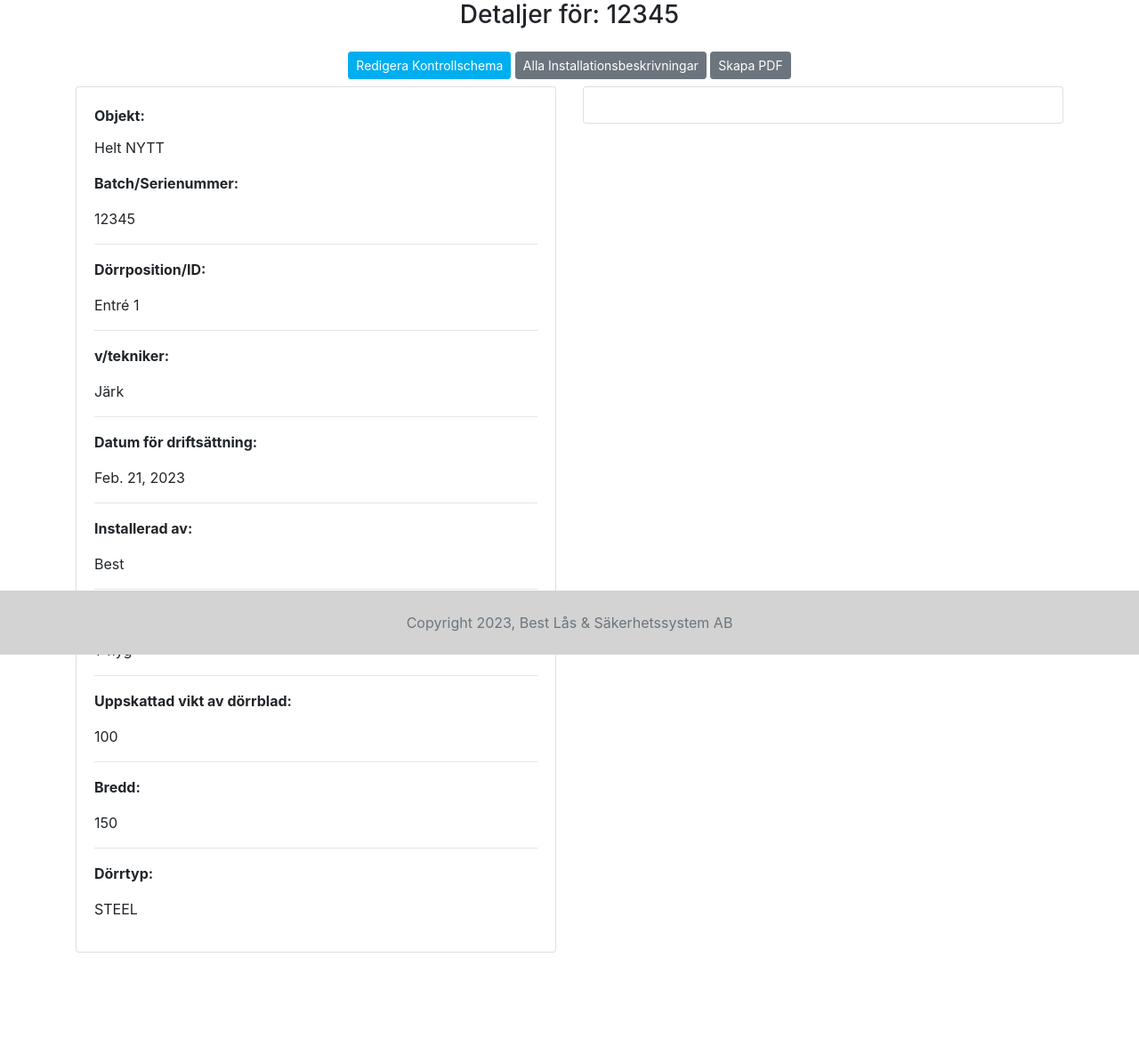
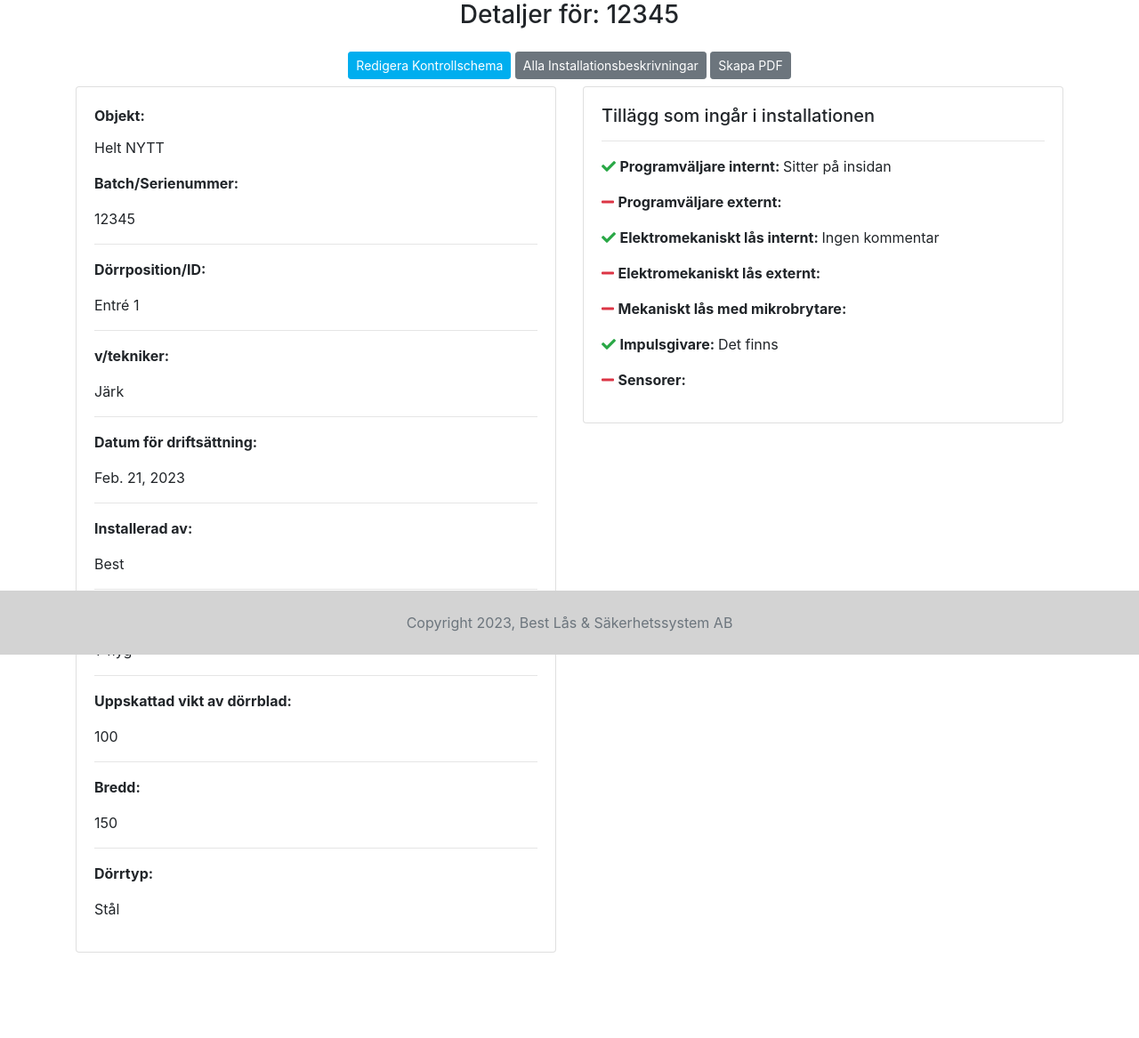
Before and after one commit to spangen87/docu-sign, a Django app: page /forms/installationsbeskrivning_detaljer/1 in a window 1280 px wide. Shown: the part 64-1231 px from the top of the page at 89% size. Run offline with Django 3.2, Linux system fonts and the light colour scheme; a user stored in the database is signed in; data comes from the database, SQL or seed files in the repository; some libraries are stand-ins or nearby versions.

Commit message:
feat: Render out boolean choices to template

```diff
--- a/door_automation_forms/templates/door_automation_forms/installationsbeskrivning_detaljer.html
+++ b/door_automation_forms/templates/door_automation_forms/installationsbeskrivning_detaljer.html
@@ -50,14 +50,78 @@
                     <p> {{ description.width }}</p>
                     <hr>
                     <p><strong>Dörrtyp:</strong></p>
-                    <p> {{ description.kind_of_door }}</p>
+                    <p> {{ description.get_kind_of_door_display }}</p>
                 </div>
             </div>
         </div>
         <div class="col-12 col-md-6 text-left mx-auto mb-5">
             <div class="card mb-5">
                 <div class="card-body">
-
+                    <h5>Tillägg som ingår i installationen</h5>
+                    <hr>
+                    <p>{% if description.program_selector_internal %}
+                        <i class="fa fa-check text-success"></i>
+                        {% else %}<i class="fa fa-minus text-danger"></i>{% endif %}
+                        <strong>Programväljare internt: </strong>
+                        {% if description.program_selector_internal_notes %}
+                        {{ description.program_selector_internal_notes }}
+                        {% else %}
+                        {% endif %}
+                    </p>
+                    <p>{% if description.program_selector_external %}
+                        <i class="fa fa-check text-success"></i>
+                        {% else %}<i class="fa fa-minus text-danger"></i>{% endif %}
+                        <strong>Programväljare externt: </strong>
+                        {% if description.program_selector_external_notes %}
+                        {{ description.program_selector_external_notes }}
+                        {% else %}
+                        {% endif %}
+                    </p>
+                    <p>{% if description.electromechanical_lock_internal %}
+                        <i class="fa fa-check text-success"></i>
+                        {% else %}<i class="fa fa-minus text-danger"></i>{% endif %}
+                        <strong>Elektromekaniskt lås internt: </strong>
+                        {% if description.electromechanical_lock_internal_notes %}
+                        {{ description.electromechanical_lock_internal_notes }}
+                        {% else %}
+                        {% endif %}
+                    </p>
+                    <p>{% if description.electromechanical_lock_external %}
+                        <i class="fa fa-check text-success"></i>
+                        {% else %}<i class="fa fa-minus text-danger"></i>{% endif %}
+                        <strong>Elektromekaniskt lås externt: </strong>
+                        {% if description.electromechanical_lock_external_notes %}
+                        {{ description.electromechanical_lock_external_notes }}
+                        {% else %}
+                        {% endif %}
+                    </p>
+                    <p>{% if description.mechanical_micro_switch %}
+                        <i class="fa fa-check text-success"></i>
+                        {% else %}<i class="fa fa-minus text-danger"></i>{% endif %}
+                        <strong>Mekaniskt lås med mikrobrytare: </strong>
+                        {% if description.mechanical_micro_switch_notes %}
+                        {{ description.mechanical_micro_switch_notes }}
+                        {% else %}
+                        {% endif %}
+                    </p>
+                    <p>{% if description.impulse_generator %}
+                        <i class="fa fa-check text-success"></i>
+                        {% else %}<i class="fa fa-minus text-danger"></i>{% endif %}
+                        <strong>Impulsgivare: </strong>
+                        {% if description.impulse_generator_notes %}
+                        {{ description.impulse_generator_notes }}
+                        {% else %}
+                        {% endif %}
+                    </p>
+                    <p>{% if description.sensors %}
+                        <i class="fa fa-check text-success"></i>
+                        {% else %}<i class="fa fa-minus text-danger"></i>{% endif %}
+                        <strong>Sensorer: </strong>
+                        {% if description.sensors_notes %}
+                        {{ description.sensors_notes }}
+                        {% else %}
+                        {% endif %}
+                    </p>
                 </div>
             </div>
         </div>
--- a/templates/base.html
+++ b/templates/base.html
@@ -51,7 +51,7 @@
                         <div class="dropdown-menu" aria-labelledby="dropdown08">
                             <a class="dropdown-item" href="{% url 'risk_analysis' %}">Riskanalys</a>
                             <a class="dropdown-item" href="{% url 'control_charts' %}">Kontrollscheman</a>
-                            <a class="dropdown-item disabled" href="#">Installationsbeskrivning</a>
+                            <a class="dropdown-item" href="{% url 'installation_description' %}">Installationsbeskrivning</a>
                             <a class="dropdown-item" href="{% url 'object' %}">Objekt</a>
                             <div class="dropdown-divider"></div>
                             <a class="dropdown-item" href="{% url 'forms' %}">Alla Formulär</a>
```
